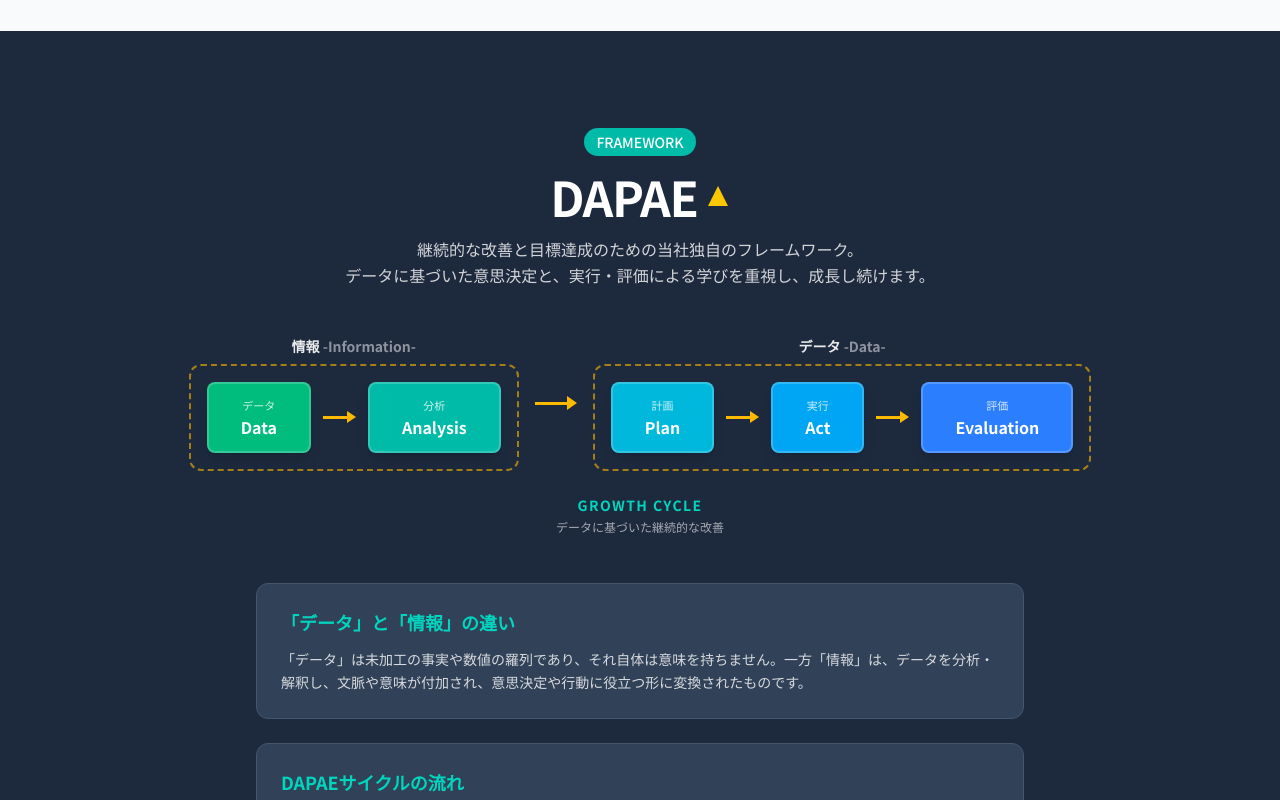
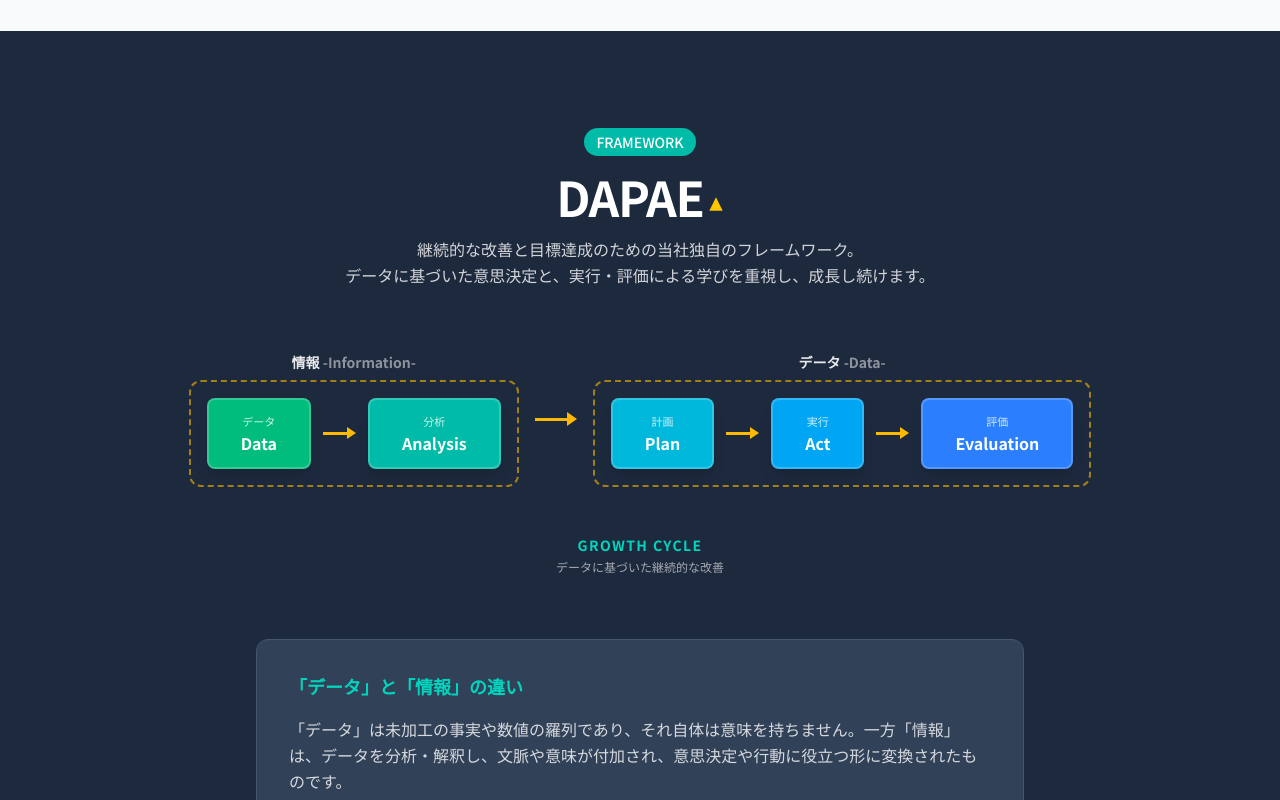
Before and after one commit to tasai-lab/fractal-hp, a Next.js app: page /about-fractal in a window 1280 px wide. Shown: the part 3880-4680 px from the top of the page. Built offline with nearby package versions, Linux system fonts and the light colour scheme.

Commit message:
style: DAPAEの三角形を下揃えにし、セクション内の間隔を調整

```diff
--- a/src/app/about-fractal/page.tsx
+++ b/src/app/about-fractal/page.tsx
@@ -381,13 +381,13 @@ export default function AboutFractalPage() {
 
       {/* DAPAE */}
       <Section className="bg-slate-800 text-white relative overflow-hidden">
-        <div className="text-center mb-6 md:mb-12 relative z-10">
+        <div className="text-center mb-8 md:mb-16 relative z-10">
           <span className="inline-block px-3 py-1 bg-teal-500 text-white rounded-full text-xs md:text-sm font-medium mb-3 md:mb-4">
             FRAMEWORK
           </span>
-          <h3 className="text-2xl md:text-5xl font-bold mb-3 md:mb-4 tracking-tight flex items-center justify-center gap-2">
-            DAPAE
-            <svg className="w-4 h-4 md:w-6 md:h-6 text-yellow-400" viewBox="0 0 24 24" fill="currentColor">
+          <h3 className="text-2xl md:text-5xl font-bold mb-3 md:mb-4 tracking-tight flex items-end justify-center gap-1">
+            <span>DAPAE</span>
+            <svg className="w-3 h-3 md:w-4 md:h-4 text-yellow-400 mb-1 md:mb-2" viewBox="0 0 24 24" fill="currentColor">
               <polygon points="12,2 22,22 2,22" />
             </svg>
           </h3>
@@ -535,19 +535,19 @@ export default function AboutFractalPage() {
           </div>
 
           {/* GROWTH CYCLE テキスト */}
-          <div className="text-center mt-6">
+          <div className="text-center mt-8 md:mt-12">
             <p className="text-xs md:text-sm text-teal-400 font-bold tracking-widest">GROWTH CYCLE</p>
             <p className="text-white/60 text-[10px] md:text-xs mt-1">データに基づいた継続的な改善</p>
           </div>
 
           {/* 詳しい説明 */}
-          <div className="max-w-3xl mx-auto mt-8 md:mt-12 space-y-4 md:space-y-6">
+          <div className="max-w-3xl mx-auto mt-10 md:mt-16 space-y-5 md:space-y-8">
             {aboutData.dapae.detailedExplanation.map((item, index) => (
-              <div key={index} className="bg-slate-700 rounded-xl p-4 md:p-6 border border-slate-600">
-                <h4 className="text-sm md:text-lg font-bold text-teal-400 mb-2 md:mb-3">
+              <div key={index} className="bg-slate-700 rounded-xl p-5 md:p-8 border border-slate-600">
+                <h4 className="text-sm md:text-lg font-bold text-teal-400 mb-3 md:mb-4">
                   {item.title}
                 </h4>
-                <p className="text-white/80 text-xs md:text-sm leading-relaxed">
+                <p className="text-white/80 text-sm md:text-base leading-relaxed">
                   {item.content}
                 </p>
               </div>
```
